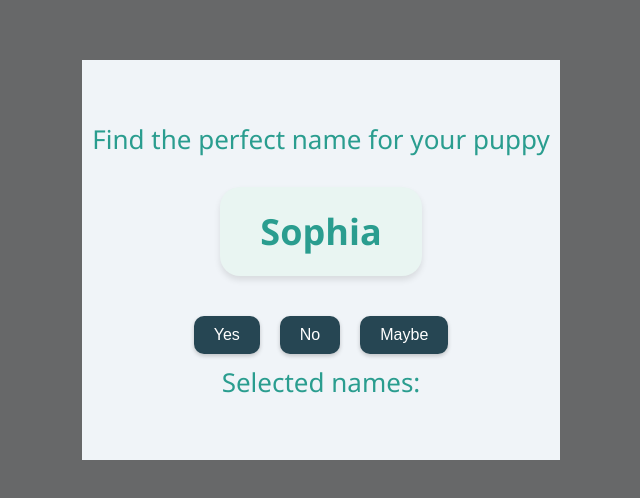
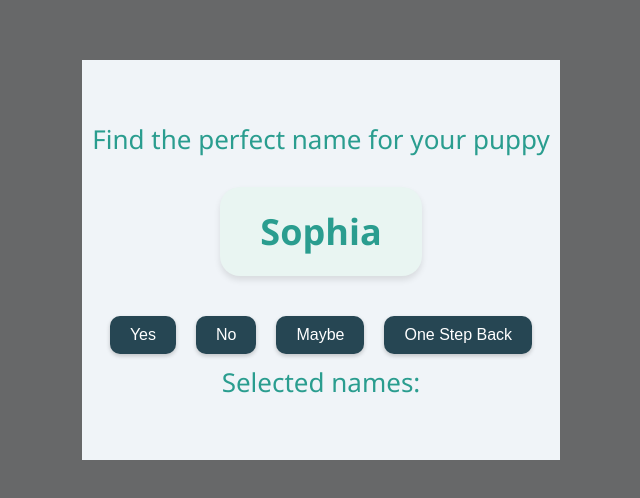
Before and after one commit to vikikukic99/React1-Project1, a React (Create React App) app: page / in a window 1280 px wide. Shown: the part 140-638 px from the top of the page, without its empty margins (319-959 px from the left). Built offline with nearby package versions, Linux system fonts and the light colour scheme.

Commit message:
One Step Back

```diff
--- a/src/NameSelector.js
+++ b/src/NameSelector.js
@@ -71,16 +71,15 @@ const namesList = [
   "Wyatt", "Aria", "Jayden", "Zoey", "Gabriel"
 ];
 
-
 function NameSelector() {
   const [currentIndex, setCurrentIndex] = useState(0);
   const [selectedNames, setSelectedNames] = useState([]);
   const [rejectedNames, setRejectedNames] = useState([]);
   const [maybeNames, setMaybeNames] = useState([]);
   const [activeNames, setActiveNames] = useState([...namesList]);
+  const [lastAction, setLastAction] = useState(null);
 
   useEffect(() => {
-    // Filter out names that are either selected or rejected
     const filteredNames = namesList.filter(name => !selectedNames.includes(name) && !rejectedNames.includes(name));
     setActiveNames(filteredNames);
   }, [selectedNames, rejectedNames]);
@@ -90,15 +89,26 @@ function NameSelector() {
       setSelectedNames(prev => [...prev, name]);
     } else if (response === 'no') {
       setRejectedNames(prev => [...prev, name]);
-    } else if (response === 'maybe') {
-      // Maybe logic remains the same, as maybeNames is not directly affecting the filtering
     }
-
-    // Move to the next name, but ensure we cycle through activeNames
+    setLastAction({ response, name });
     setCurrentIndex(prev => (prev + 1) % activeNames.length);
   };
 
-  // When activeNames changes, reset currentIndex to 0 to start from the beginning of the filtered list
+  const undoLastAction = () => {
+    if (!lastAction) return;
+
+    if (lastAction.response === 'yes') {
+      setSelectedNames(selectedNames.filter(name => name !== lastAction.name));
+    } else if (lastAction.response === 'no') {
+      setRejectedNames(rejectedNames.filter(name => name !== lastAction.name));
+    }
+    // Optionally, handle 'maybe' if you need to
+
+    setLastAction(null);
+    // Optional: Adjust currentIndex if needed
+    // setCurrentIndex(currentIndex - 1);
+  };
+
   useEffect(() => {
     setCurrentIndex(0);
   }, [activeNames]);
@@ -122,6 +132,7 @@ function NameSelector() {
         <Button onClick={() => handleResponse('yes', activeNames[currentIndex])}>Yes</Button>
         <Button onClick={() => handleResponse('no', activeNames[currentIndex])}>No</Button>
         <Button onClick={() => handleResponse('maybe', activeNames[currentIndex])}>Maybe</Button>
+        <Button onClick={undoLastAction}>One Step Back</Button>
       </ButtonContainer>
       <div className='selected-names'>
         Selected names: {selectedNames.join(', ')}
```
